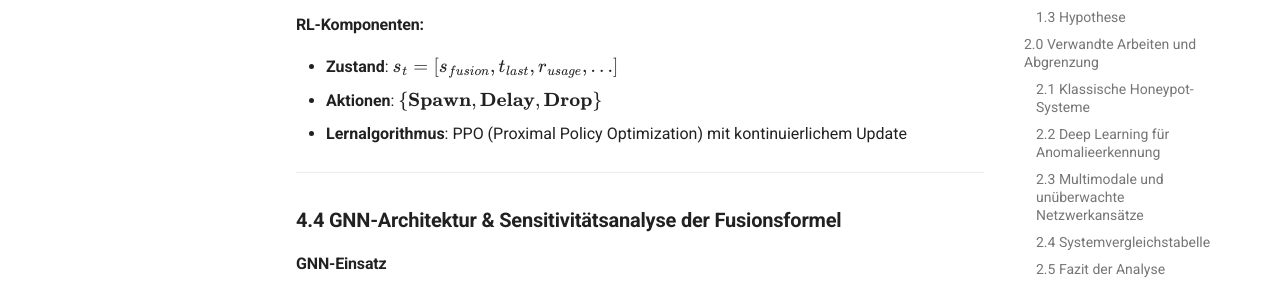
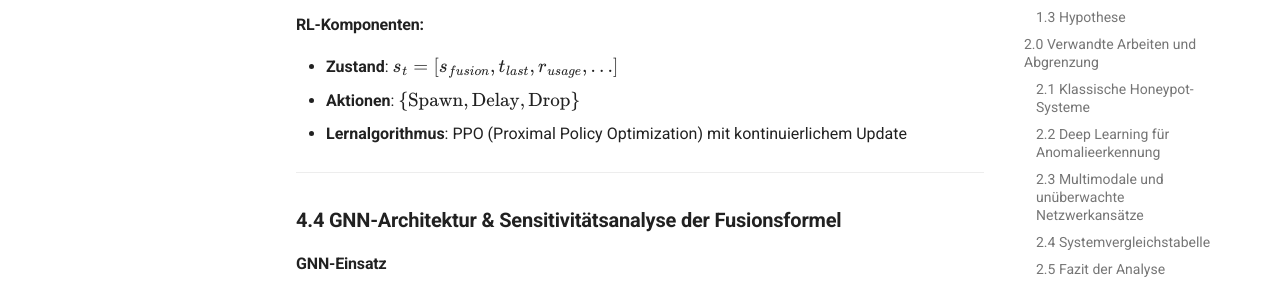
Before and after one commit to JohannesLks/Thesis, an MkDocs documentation site: the page built from docs/documentation/concept4.md, in a window 1280 px wide and 900 px high, scrolled down 9268 px. Shown: the part 172-453 px from the top of the window. Built offline with MkDocs 1.6.1 and Material for MkDocs 9.7.7, drawn with Linux system fonts in a browser that asks for light colours.

Commit message:
remove bf

```diff
--- a/docs/documentation/concept4.md
+++ b/docs/documentation/concept4.md
@@ -262,7 +262,7 @@ $$ R_t = \frac{0.2}{1.5} - 0.5 \cdot 0.1 = 0.133 - 0.05 = 0.083 $$
 
 #### RL-Komponenten:
 - **Zustand**: \( s_t = [s_{fusion}, t_{last}, r_{usage},\dots] \)
-- **Aktionen**: \( \{ \textbf{Spawn}, \textbf{Delay}, \textbf{Drop} \} \)
+- **Aktionen**: \( \{ \text{Spawn}, \text{Delay}, \text{Drop} \} \)
 - **Lernalgorithmus**: PPO (Proximal Policy Optimization) mit kontinuierlichem Update
 
 ---
```
